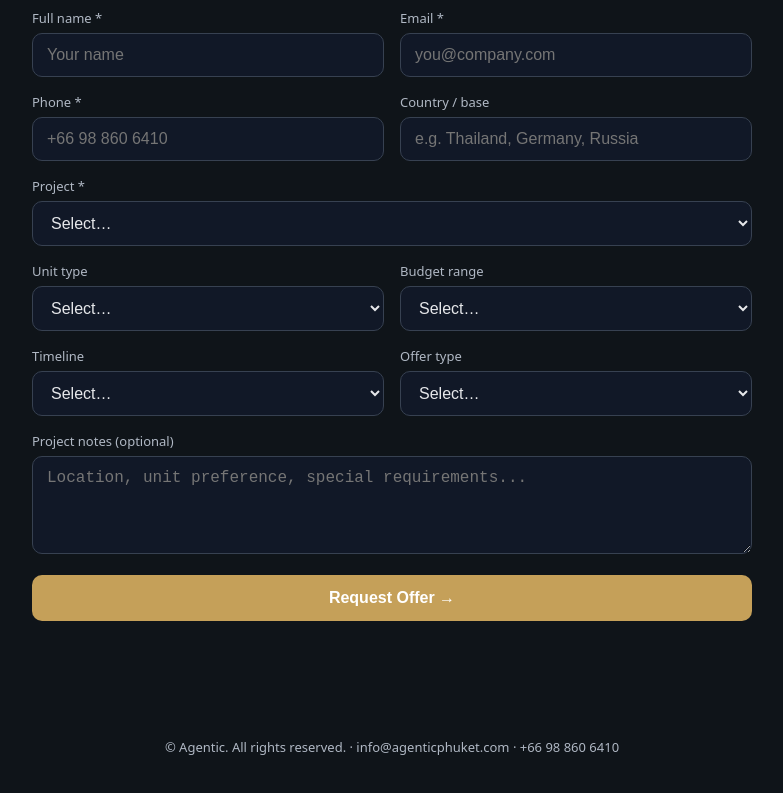
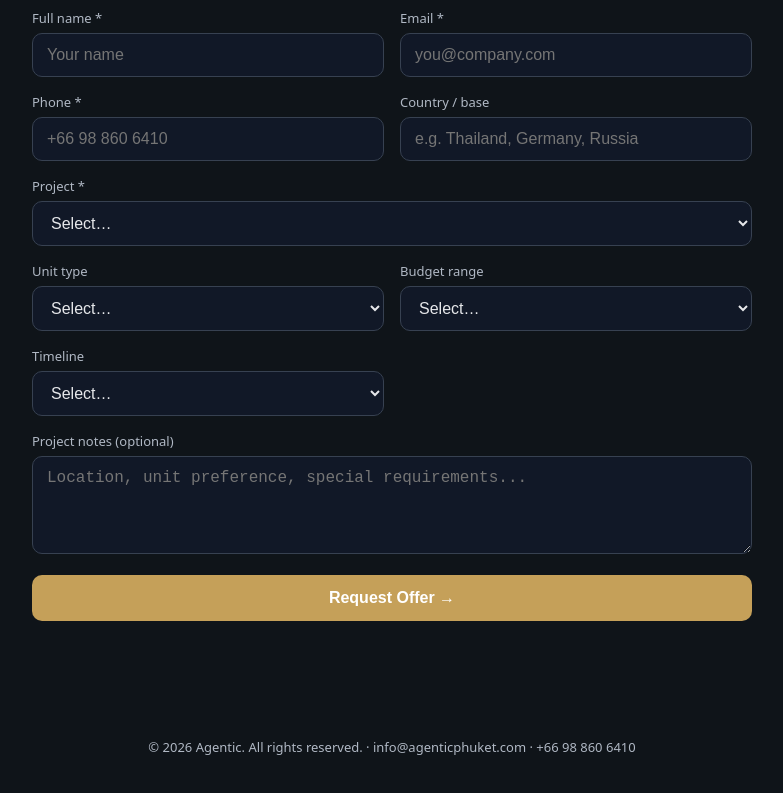
Before and after one commit to MuttiFamily/agentic-quote-api, a website: page get-an-offer/index.html in a window 1280 px wide. Shown: the part 541-1334 px from the top of the page, without its empty margins (248-1031 px from the left). Drawn offline with Linux system fonts and the light colour scheme.

Commit message:
remove offer type from get an offer form

```diff
--- a/get-an-offer/index.html
+++ b/get-an-offer/index.html
@@ -154,16 +154,7 @@
                 <option value="exploring">Exploring</option>
               </select>
             </div>
-            <div>
-              <label for="offer_type">Offer type</label>
-              <select id="offer_type" name="offer_type">
-                <option value="">Select…</option>
-                <option value="purchase">Purchase</option>
-                <option value="off-plan">Off-plan reservation</option>
-                <option value="build">Build-to-spec</option>
-                <option value="other">Other</option>
-              </select>
-            </div>
+            <div></div>
           </div>
 
           <div class="form-row">
@@ -198,7 +189,7 @@
       const unitType = document.getElementById('unit_type');
       if(!project || !unitType) return;
 
-      const map = {
+      const fallbackMap = {
         'mutti-family-villas': [
           {value:'3-bed-villa', text:'3-bed villa'},
           {value:'4-bed-villa', text:'4-bed villa'},
@@ -230,9 +221,32 @@
         ]
       };
 
-      function setUnitOptions(){
+      let pricingCache = null;
+
+      async function loadPricing() {
+        if (pricingCache) return pricingCache;
+        try {
+          const res = await fetch('/pricing.json');
+          if (res.ok) pricingCache = await res.json();
+        } catch (e) {
+          console.warn('Failed to load pricing.json, using fallback', e);
+        }
+        return pricingCache;
+      }
+
+      async function setUnitOptions() {
         const key = project.value;
-        const opts = map[key] || [];
+        let opts = [];
+        const data = await loadPricing();
+        if (data && data[key] && data[key].units) {
+          opts = Object.entries(data[key].units).map(([value, unit]) => ({
+            value,
+            text: unit.label || value
+          }));
+        }
+        if (opts.length === 0) {
+          opts = fallbackMap[key] || [];
+        }
         unitType.innerHTML = '<option value="">Select…</option>' +
           opts.map(o => '<option value="'+o.value+'">'+o.text+'</option>').join('');
       }
@@ -262,16 +276,16 @@
           if (!res.ok) throw new Error('Server error ' + res.status);
 
           const blob = await res.blob();
-          const url = URL.createObjectURL(blob);
+          const dl = URL.createObjectURL(blob);
           const a = document.createElement('a');
-          a.href = url;
+          a.href = dl;
           const disposition = res.headers.get('Content-Disposition');
           const match = disposition && disposition.match(/filename="([^"]+)"/);
           a.download = match ? match[1] : 'Agentic-Quotation.pdf';
           document.body.appendChild(a);
           a.click();
           a.remove();
-          URL.revokeObjectURL(url);
+          URL.revokeObjectURL(dl);
 
           status.style.background = '#14302a';
           status.style.color = '#7ee3b8';
```
